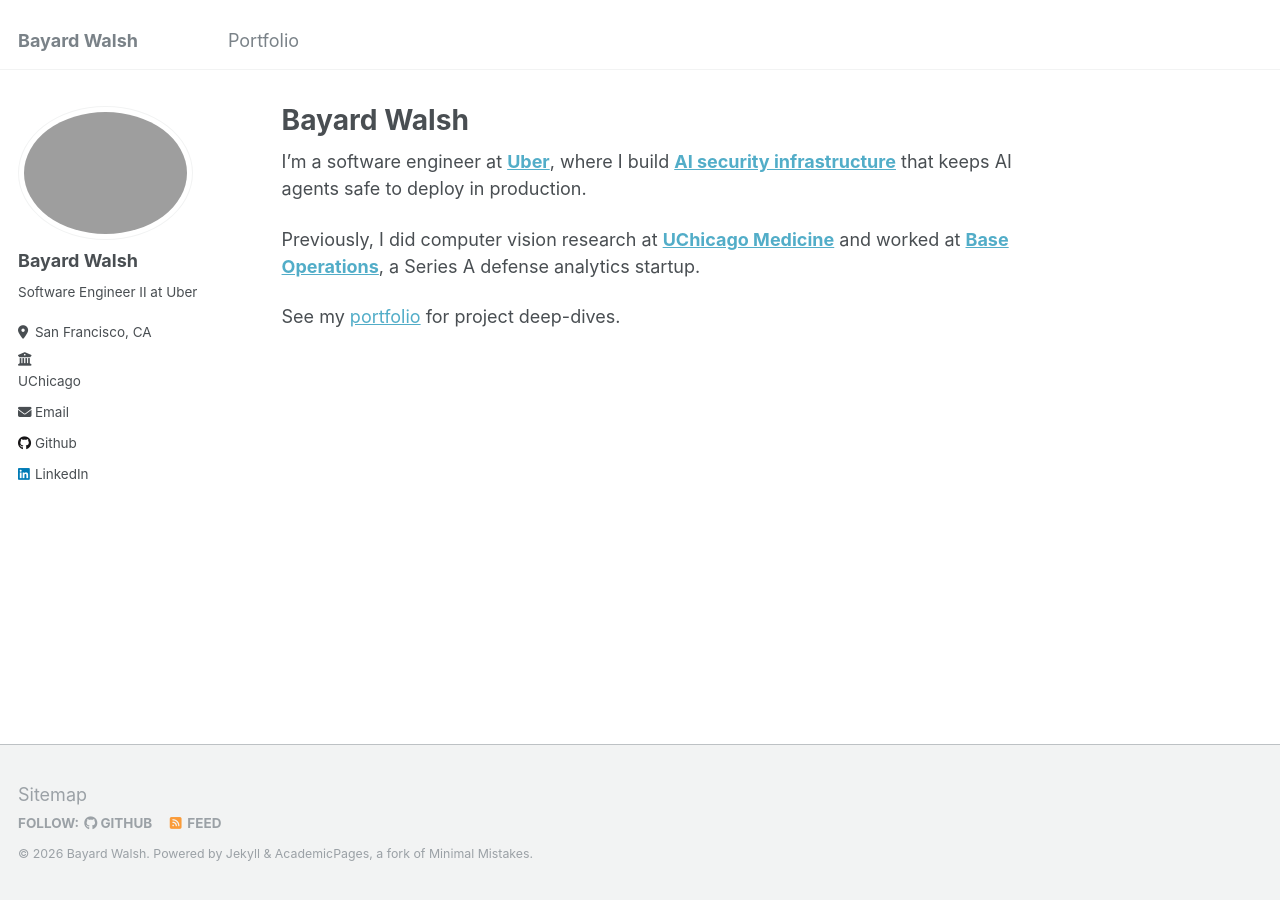
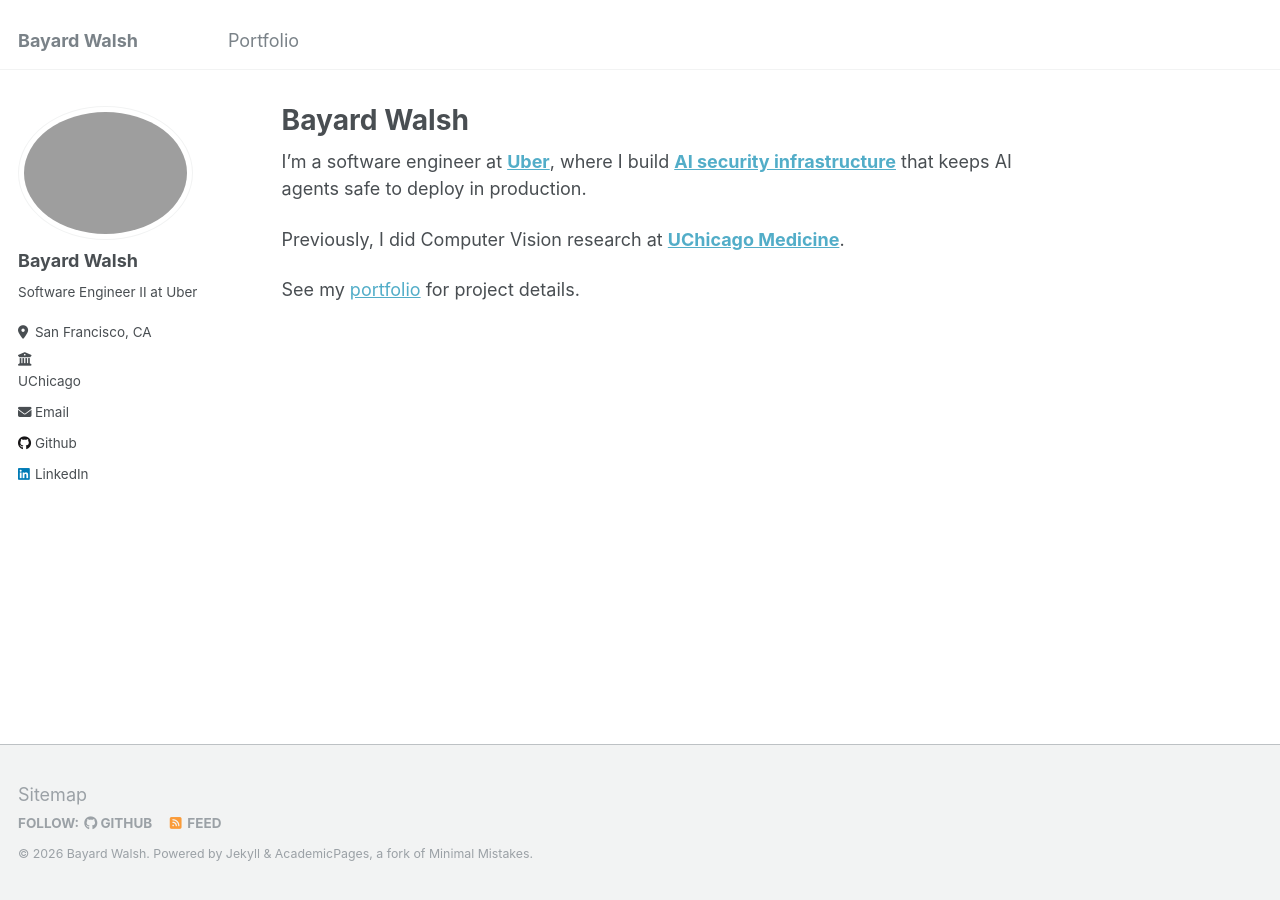
Before and after one commit to bkwalsh/bkwalsh.github.io, a Jekyll site: the page built from _pages/home.md, in a window 1280 px wide. Built offline with Jekyll 4.4.1, drawn with Linux system fonts in a browser that asks for light colours.

Commit message:
Tighten homepage intro
Capitalize Computer Vision, drop the Base Operations clause, and
say project details instead of deep-dives.

```diff
--- a/_pages/home.md
+++ b/_pages/home.md
@@ -11,6 +11,6 @@ redirect_from:
 
 I'm a software engineer at [**Uber**](https://www.uber.com/), where I build [**AI security infrastructure**](https://www.uber.com/us/en/blog/solving-the-agent-identity-crisis/) that keeps AI agents safe to deploy in production.
 
-Previously, I did computer vision research at [**UChicago Medicine**](https://voices.uchicago.edu/clarklab/people/) and worked at [**Base Operations**](https://www.baseoperations.com/), a Series A defense analytics startup.
+Previously, I did Computer Vision research at [**UChicago Medicine**](https://voices.uchicago.edu/clarklab/people/).
 
-See my [portfolio](/portfolio/) for project deep-dives.
+See my [portfolio](/portfolio/) for project details.
```
